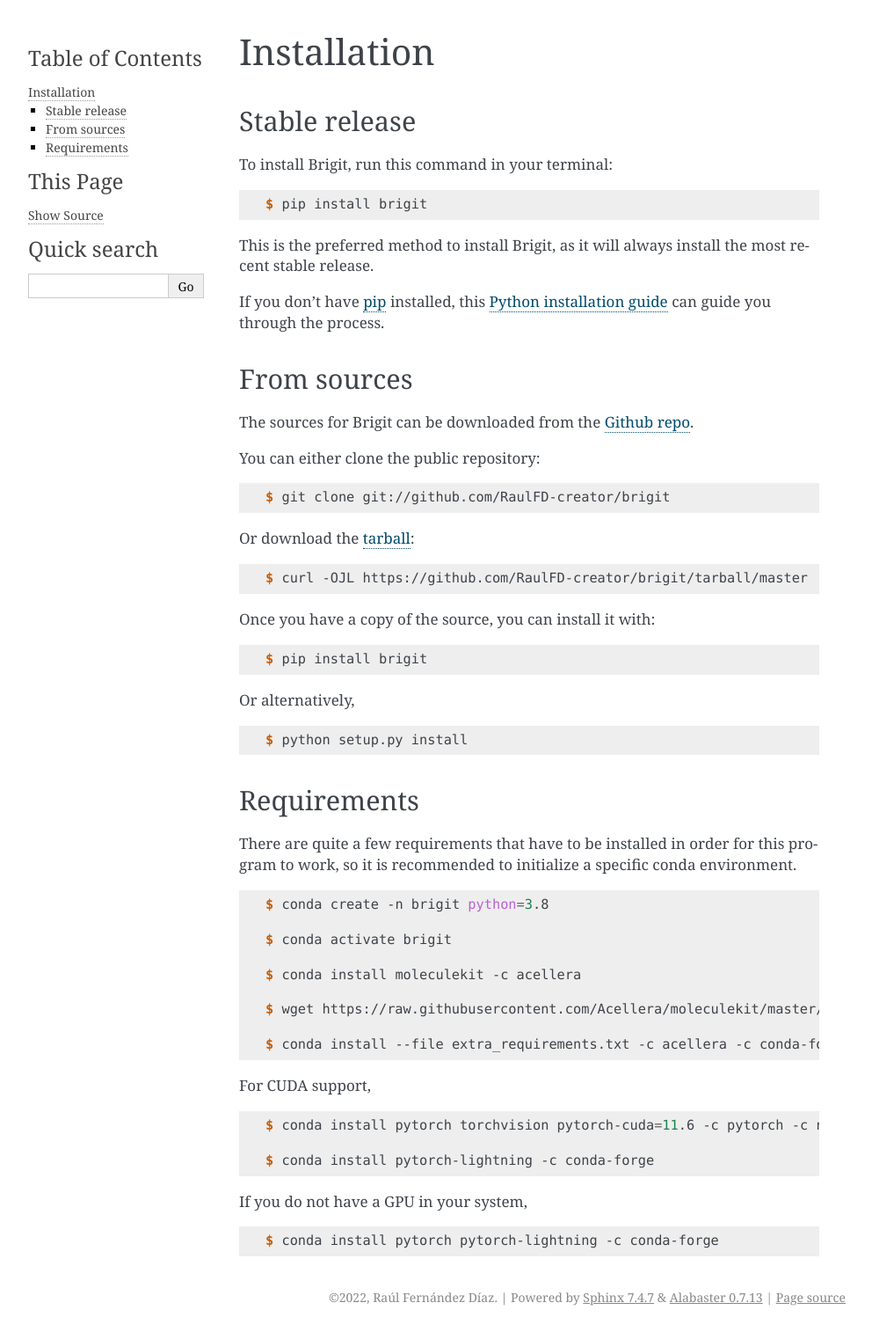
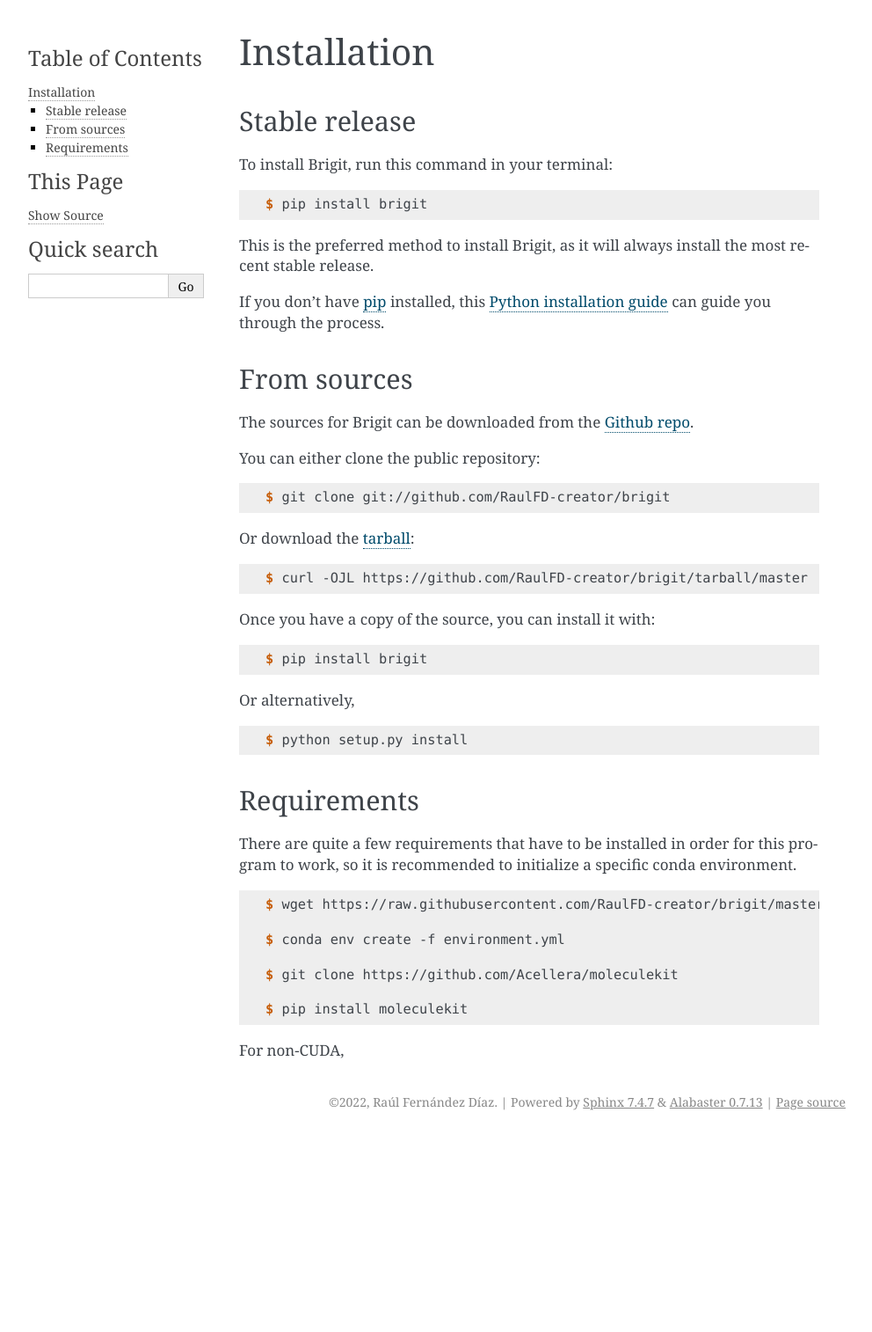
Before and after one commit to RaulFD-creator/biobrigit, a Sphinx documentation site: the page built from docs/installation.rst, in a window 1280 px wide. Shown: the whole page at 88% size, without its empty margins (148-1140 px from the left). Built offline with Sphinx 7.4.7, drawn with Linux system fonts in a browser that asks for light colours; after the commit the page ends 1292 px from its top, so only the background shows below that.

Commit message:
Environment updated

```diff
--- a/docs/installation.rst
+++ b/docs/installation.rst
@@ -65,27 +65,12 @@ initialize a specific conda environment.
 
 .. code-block:: console
 
-    $ conda create -n brigit python=3.8
+    $ wget https://raw.githubusercontent.com/RaulFD-creator/brigit/master/environment.yml
 
-    $ conda activate brigit
+    $ conda env create -f environment.yml
 
-    $ conda install moleculekit -c acellera
+    $ git clone https://github.com/Acellera/moleculekit
 
-    $ wget https://raw.githubusercontent.com/Acellera/moleculekit/master/extra_requirements.txt
+    $ pip install moleculekit
 
-    $ conda install --file extra_requirements.txt -c acellera -c conda-forge
-
-
-For CUDA support,
-
-.. code-block:: console
-
-    $ conda install pytorch torchvision pytorch-cuda=11.6 -c pytorch -c nvidia
-
-    $ conda install pytorch-lightning -c conda-forge
-
-If you do not have a GPU in your system,
-
-.. code-block:: console
-
-    $ conda install pytorch pytorch-lightning -c conda-forge
+For non-CUDA,
--- a/environment.yml
+++ b/environment.yml
@@ -240,13 +240,11 @@ dependencies:
   - zstd=1.5.2=ha4553b6_0
   - pip:
     - altgraph==0.17.3
-    - biometall==1.0+12.g25666f3
     - fbs==1.1.4
     - future==0.18.2
     - lxml==4.9.1
     - macholib==1.16.2
     - mmtf-python==1.1.3
-    - moleculekit==1.3.8
     - msgpack==1.0.4
     - pefile==2022.5.30
     - pyinstaller==3.4
```
